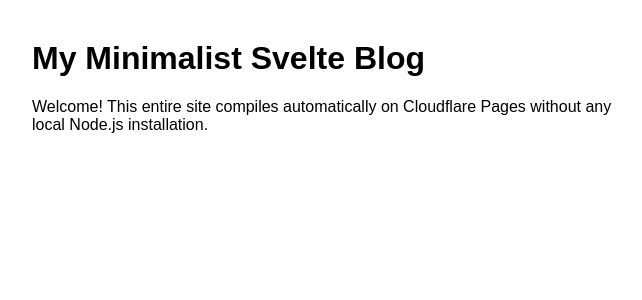
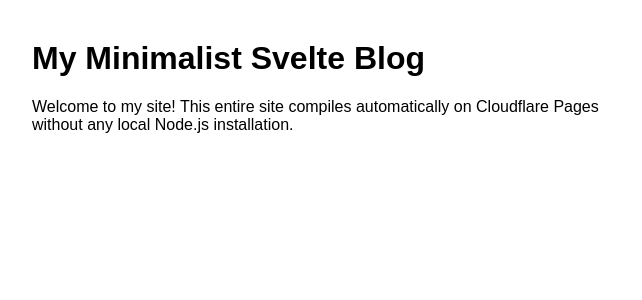
Before and after one commit to maujcardenas/tusitiowp, a SvelteKit app: page / in a window 1280 px wide. Shown: the top 300 px of the page, without its empty margins (308-950 px from the left). Built offline with nearby package versions, Linux system fonts and the light colour scheme.

Commit message:
build: trigger cloudflare pipeline execution

```diff
--- a/src/routes/+page.svelte
+++ b/src/routes/+page.svelte
@@ -7,7 +7,7 @@
 >
     <h1>{title}</h1>
     <p>
-        Welcome! This entire site compiles automatically on Cloudflare Pages
-        without any local Node.js installation.
+        Welcome to my site! This entire site compiles automatically on
+        Cloudflare Pages without any local Node.js installation.
     </p>
 </main>
```
